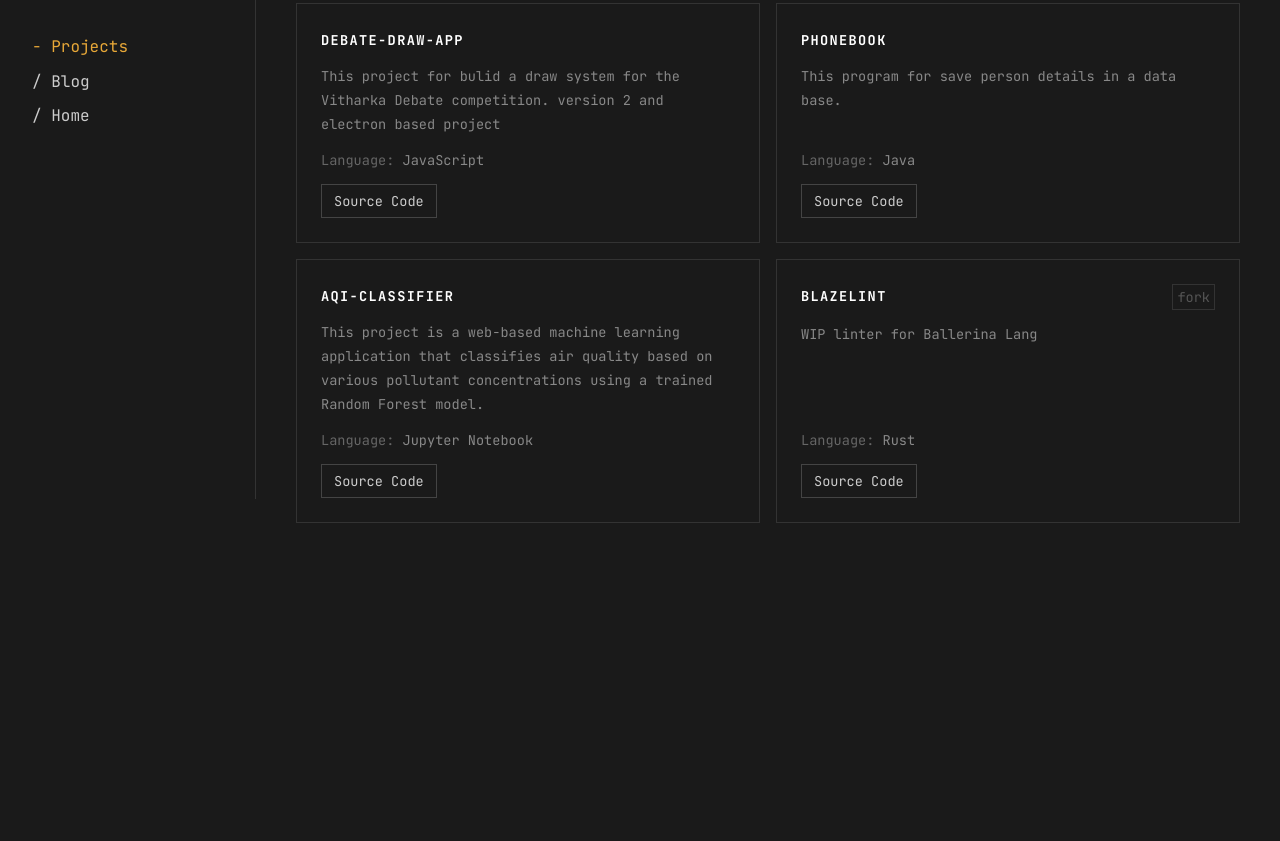
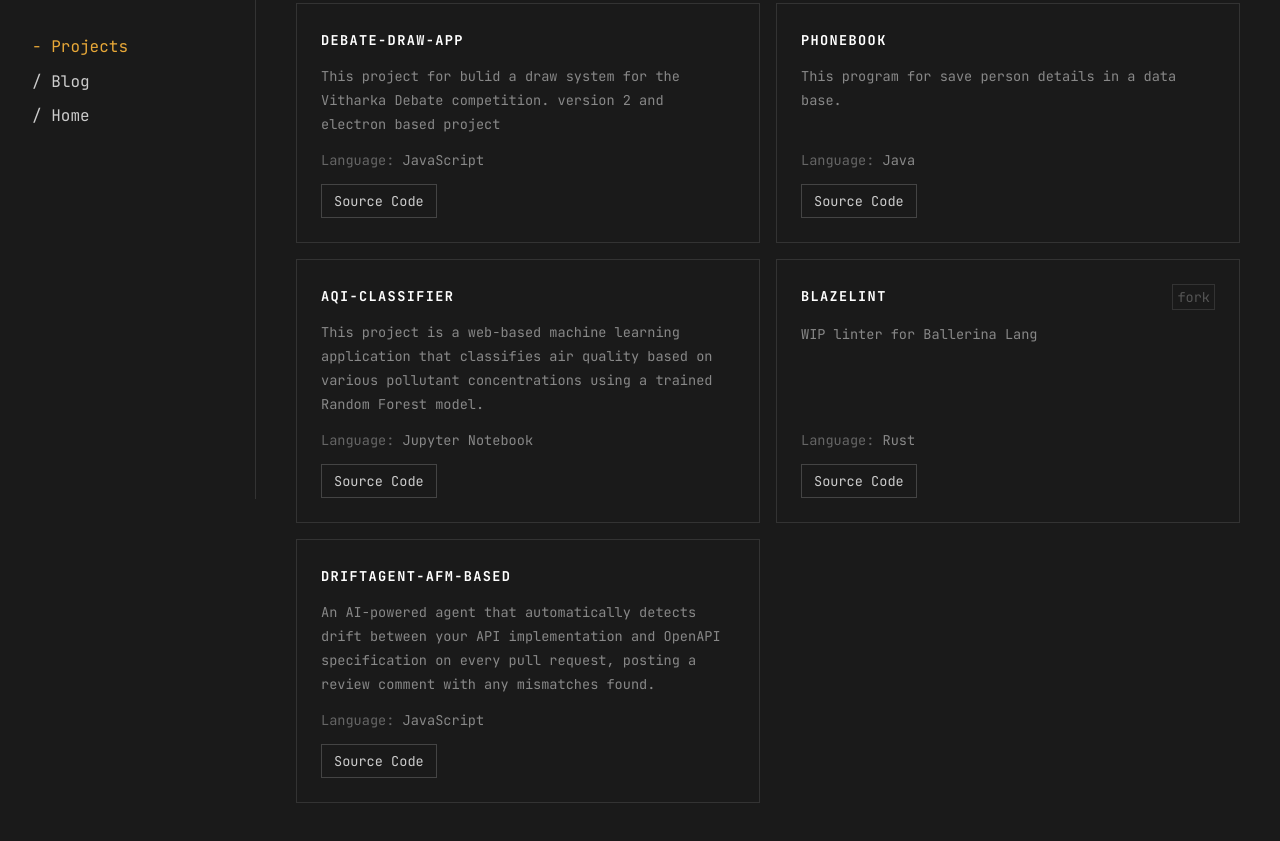
Before and after one commit to RukshanRanasinghe2000/rukshan_portfolio, a plain HTML site: page projects/index.html in a window 1280 px wide. Shown: the part 301-1142 px from the top of the page. Before the commit the page ends 872 px from the top, so only its background shows below. Drawn offline with nearby package versions, Linux system fonts and the light colour scheme.

Commit message:
deploy: 935d8562d5d7ef6ae72a82afca5be66ab758d6eb

```diff
--- a/projects/index.html
+++ b/projects/index.html
@@ -163,6 +163,8 @@
 
     <!-- Main content -->
     <main id="main-content" class="w-full md:ml-64 min-h-screen transition-opacity duration-200 pt-16 md:pt-0">
+
+
 
 
 
@@ -392,6 +394,42 @@
 
       </div>
 
+      <div class="group bg-[#1a1a1a] p-6 flex flex-col gap-3 border border-[#333333] hover:border-[#e8a838] hover:scale-[1.02] transition-all">
+
+        <div class="flex items-start justify-between gap-2">
+          <h2 class="text-white text-xs font-bold uppercase tracking-widest leading-tight group-hover:text-[#e8a838] transition-colors">
+            DriftAgent-AFM-based
+          </h2>
+
+          <div class="flex items-center gap-2 shrink-0">
+
+          </div>
+        </div>
+
+        <p class="text-[#888888] text-xs leading-relaxed flex-1">
+
+            An AI-powered agent that automatically detects drift between your API implementation and OpenAPI specification on every pull request, posting a review comment with any mismatches found.
+
+        </p>
+
+
+        <p class="text-[#666666] text-xs">
+          Language:
+          <span class="text-[#888888]">
+            JavaScript
+          </span>
+        </p>
+
+
+        <div>
+          <a href="https:&#x2F;&#x2F;github.com&#x2F;RukshanRanasinghe2000&#x2F;DriftAgent-AFM-based" target="_blank" rel="noopener"
+             class="inline-block border border-[#444444] text-[#cccccc] text-xs px-3 py-1 hover:border-[#e8a838] hover:text-[#e8a838] transition-colors">
+            Source Code
+          </a>
+        </div>
+
+      </div>
+
 
     </div>
 
```
Also changed, not shown: partials/projects/index.html (+36 -0 lines).
